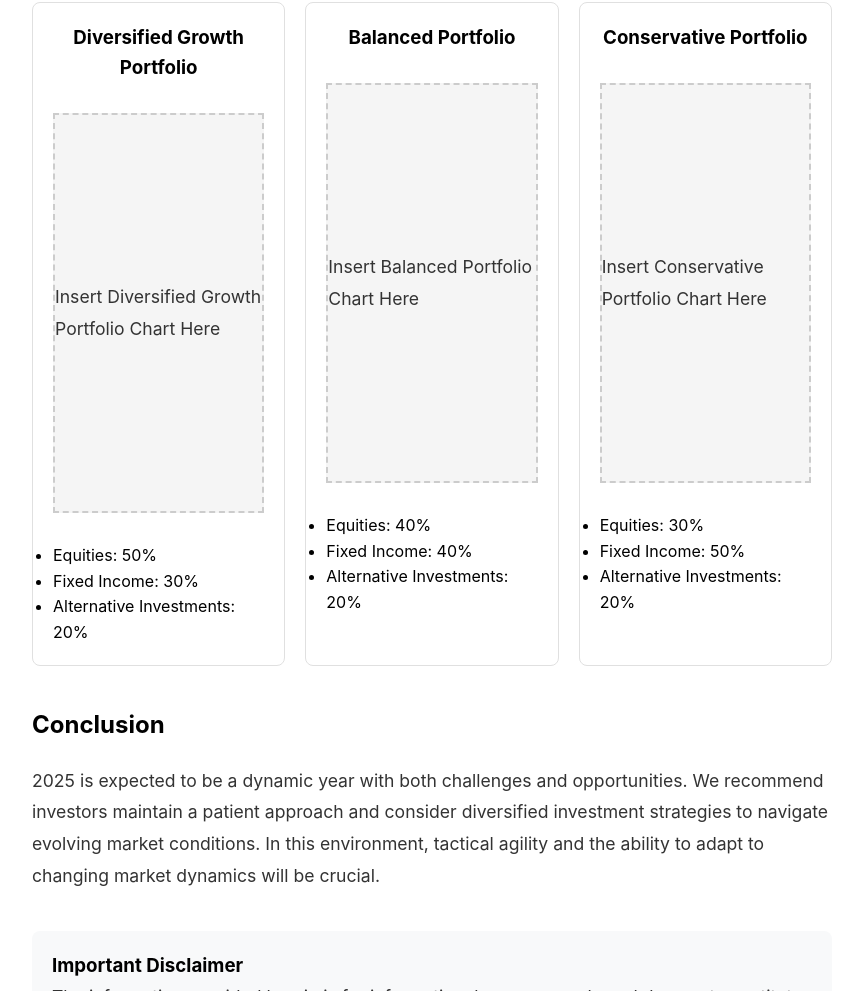
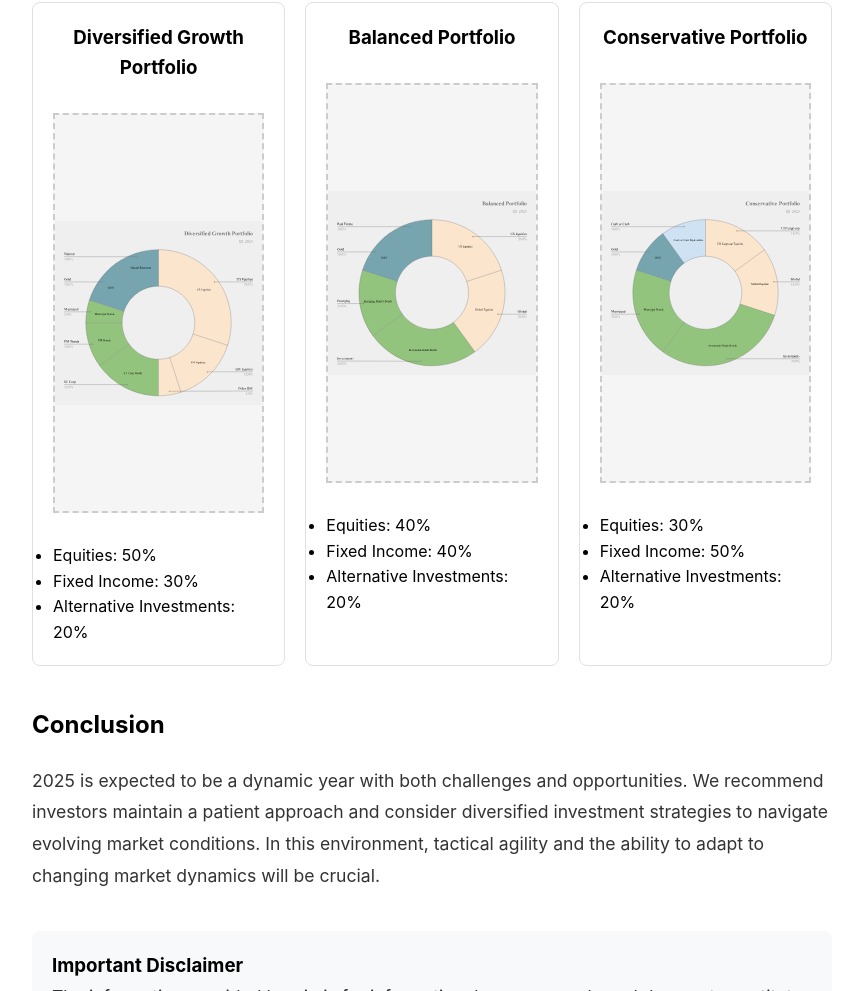
Before and after one commit to rabbtinhat/CFnfa, a website: page pages/asset-allocation.html in a window 1280 px wide. Shown: the part 2132-3123 px from the top of the page, without its empty margins (208-1071 px from the left). Drawn offline with Linux system fonts and the light colour scheme.

Commit message:
Update asset-allocation.html

```diff
--- a/pages/asset-allocation.html
+++ b/pages/asset-allocation.html
@@ -152,7 +152,9 @@
                         <h3>Diversified Growth Portfolio</h3>
                         <!-- Comment: Insert pie chart for Diversified Growth Portfolio -->
                         <div class="chart-container">
-                            <p>Insert Diversified Growth Portfolio Chart Here</p>
+    <img src="/assets/images/growth.svg"
+         alt="Chart Description"
+         class="responsive-chart">
                         </div>
                         <ul>
                             <li>Equities: 50%</li>
@@ -166,7 +168,9 @@
                         <h3>Balanced Portfolio</h3>
                         <!-- Comment: Insert pie chart for Balanced Portfolio -->
                         <div class="chart-container">
-                            <p>Insert Balanced Portfolio Chart Here</p>
+    <img src="/assets/images/balanced.svg"
+         alt="Chart Description"
+         class="responsive-chart">
                         </div>
                         <ul>
                             <li>Equities: 40%</li>
@@ -180,7 +184,9 @@
                         <h3>Conservative Portfolio</h3>
                         <!-- Comment: Insert pie chart for Conservative Portfolio -->
                         <div class="chart-container">
-                            <p>Insert Conservative Portfolio Chart Here</p>
+    <img src="/assets/images/conservative.svg"
+         alt="Chart Description"
+         class="responsive-chart">
                         </div>
                         <ul>
                             <li>Equities: 30%</li>
```
